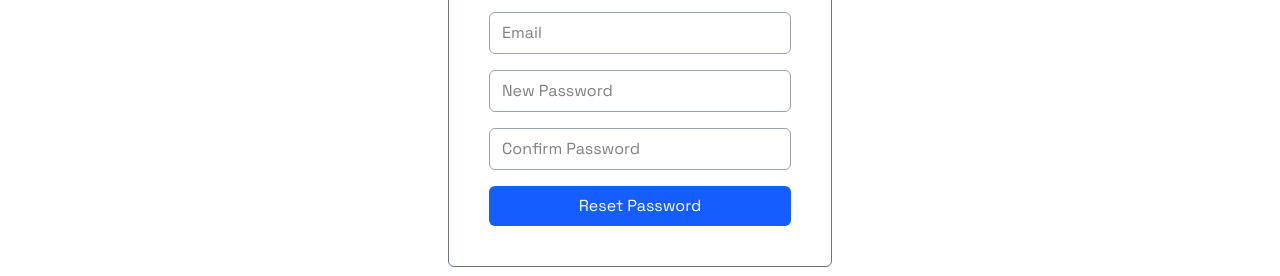
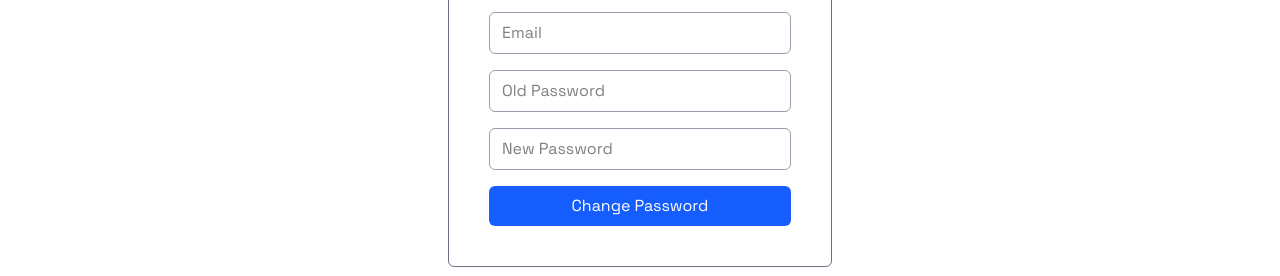
Before and after one commit to elishabhatti/e-commerce-with-mern, a React (Vite) app in the folder client/: page /change-password/1 in a window 1280 px wide. Shown: the part 250-526 px from the top of the page. Built offline with nearby package versions, Linux system fonts and the light colour scheme; no server answers.

Commit message:
added full change password logic

```diff
--- a/client/src/pages/ChangePassword.jsx
+++ b/client/src/pages/ChangePassword.jsx
@@ -1,13 +1,13 @@
 import React, { useState } from "react";
-import {  useNavigate } from "react-router-dom";
+import { useNavigate } from "react-router-dom";
 import axios from "axios";
 
 const ChangePassword = () => {
   const navigate = useNavigate();
 
   const [email, setEmail] = useState("");
-  const [password, setPassword] = useState("");
-  const [confirmPassword, setConfirmPassword] = useState("");
+  const [oldPassword, setOldPassword] = useState("");
+  const [newPassword, setNewPassword] = useState("");
   const [message, setMessage] = useState("");
   const [error, setError] = useState("");
   const [loading, setLoading] = useState(false);
@@ -15,12 +15,12 @@ const ChangePassword = () => {
   const handleChangePassword = async (e) => {
     e.preventDefault();
 
-    if (!password || !confirmPassword) {
+    if (!email || !oldPassword || !newPassword) {
       return setError("All fields are required");
     }
 
-    if (password !== confirmPassword) {
-      return setError("Passwords do not match");
+    if (oldPassword === newPassword) {
+      return setError("New password must be different from old password");
     }
 
     try {
@@ -32,18 +32,19 @@ const ChangePassword = () => {
         "http://localhost:3000/api/users/change-password",
         {
           email,
-          password,
+          currentPassword: oldPassword,
+          newPassword,
         }
       );
 
       if (res.data.success) {
-        setMessage("Password reset successfully! Redirecting to login...");
+        setMessage("Password changed successfully! Redirecting to login...");
         setTimeout(() => navigate("/login"), 3000);
       } else {
-        setError(res.data.error || "Something went wrong");
+        setError(res.data.message || "Something went wrong");
       }
     } catch (err) {
-      setError(err.response?.data?.error || "Failed to reset password");
+      setError(err.response?.data?.message || "Failed to change password");
     } finally {
       setLoading(false);
     }
@@ -68,18 +69,18 @@ const ChangePassword = () => {
         />
         <input
           type="password"
-          placeholder="New Password"
+          placeholder="Old Password"
           className="border border-gray-400 py-2 px-3 rounded-md"
-          value={password}
-          onChange={(e) => setPassword(e.target.value)}
+          value={oldPassword}
+          onChange={(e) => setOldPassword(e.target.value)}
         />
 
         <input
           type="password"
-          placeholder="Confirm Password"
+          placeholder="New Password"
           className="border border-gray-400 py-2 px-3 rounded-md"
-          value={confirmPassword}
-          onChange={(e) => setConfirmPassword(e.target.value)}
+          value={newPassword}
+          onChange={(e) => setNewPassword(e.target.value)}
         />
 
         {message && <p className="text-green-600 text-sm">{message}</p>}
@@ -90,7 +91,7 @@ const ChangePassword = () => {
           className="bg-blue-600 text-white py-2 rounded-md hover:bg-blue-700 disabled:opacity-50"
           disabled={loading}
         >
-          {loading ? "Resetting..." : "Reset Password"}
+          {loading ? "Changing..." : "Change Password"}
         </button>
       </form>
     </div>
```
Also changed, not shown: 1 other file (tests, documents, lock files or other folders).
